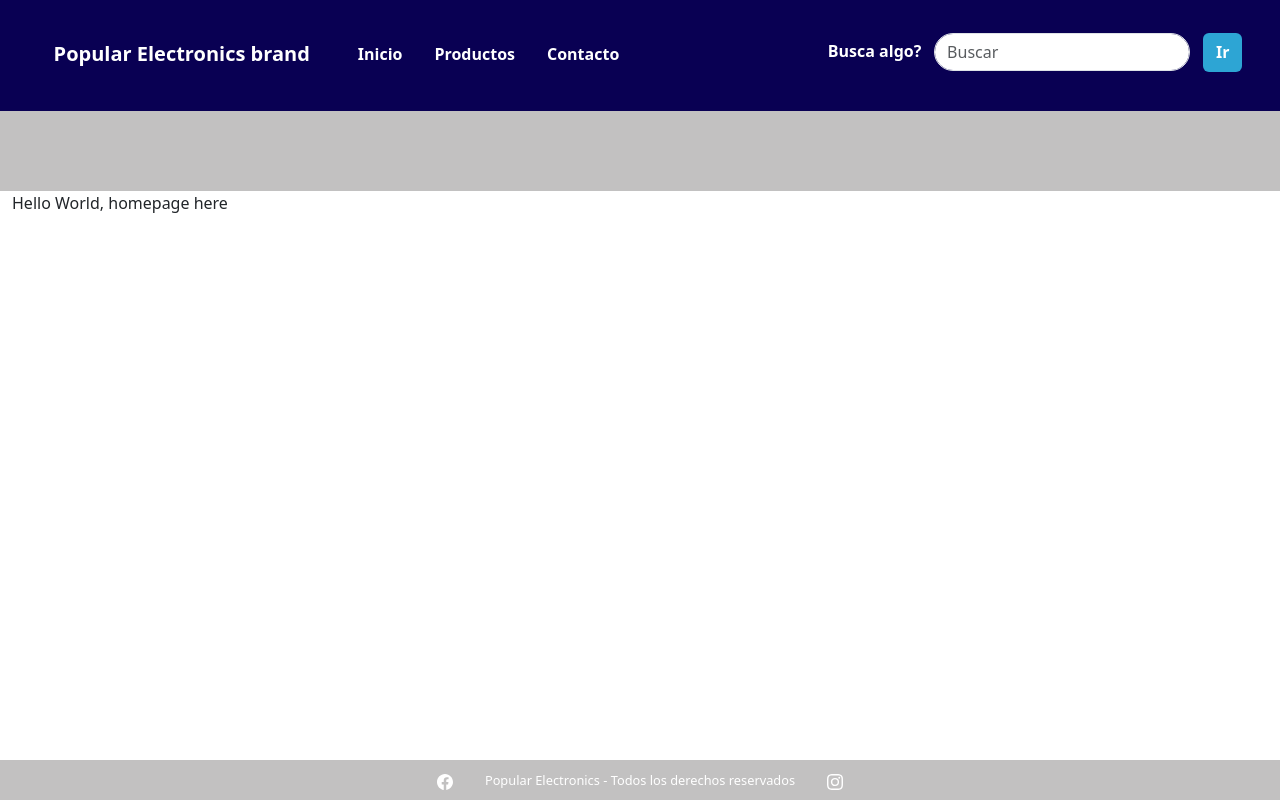
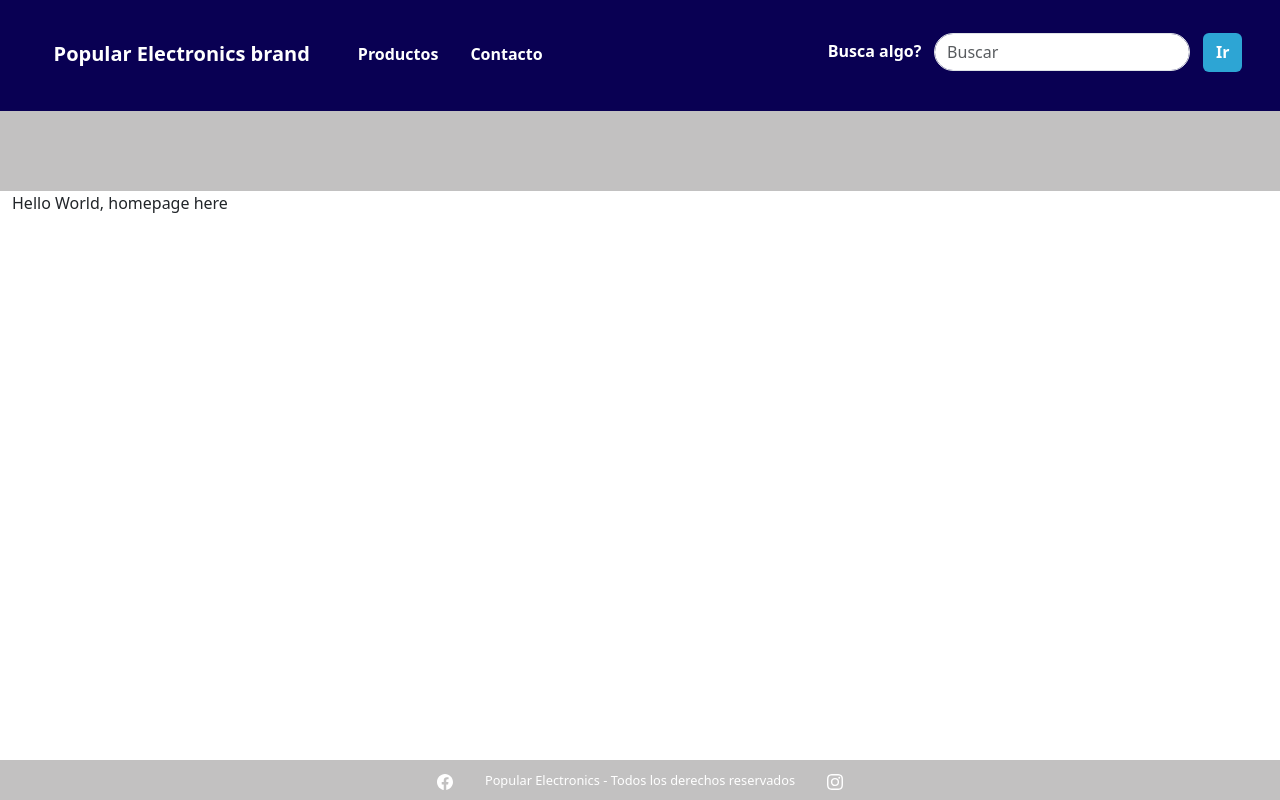
Before and after one commit to Dhokoh/web-app_popular_electronics, a React (Create React App) app: page / in a window 1280 px wide. Built offline with nearby package versions, Linux system fonts and the light colour scheme.

Commit message:
some changes, unpushed

```diff
--- a/src/assets/components/WebAppContainer.js
+++ b/src/assets/components/WebAppContainer.js
@@ -14,7 +14,7 @@ function WebAppContainer() {
                 <div className='d-flex mb-1 expand-lg collapse-sm'>
                     <nav className='nav navbar align-items-start'>
                         <strong><a className='nav-link navbar-brand brand' href="/">Popular Electronics brand</a></strong>
-                        <strong><a className='nav-link header-link' aria-current='page' href='/'>Inicio</a></strong>
+                        <strong><a className='nav-link header-link collapse' aria-current='page' href='/'>Inicio</a></strong>
                         <strong><a className='nav-link header-link' aria-current='page' href='/productos'>Productos</a></strong>
                         <strong><a className='nav-link header-link' aria-current='page' href='/contacto'>Contacto</a></strong>
                     </nav>
```
